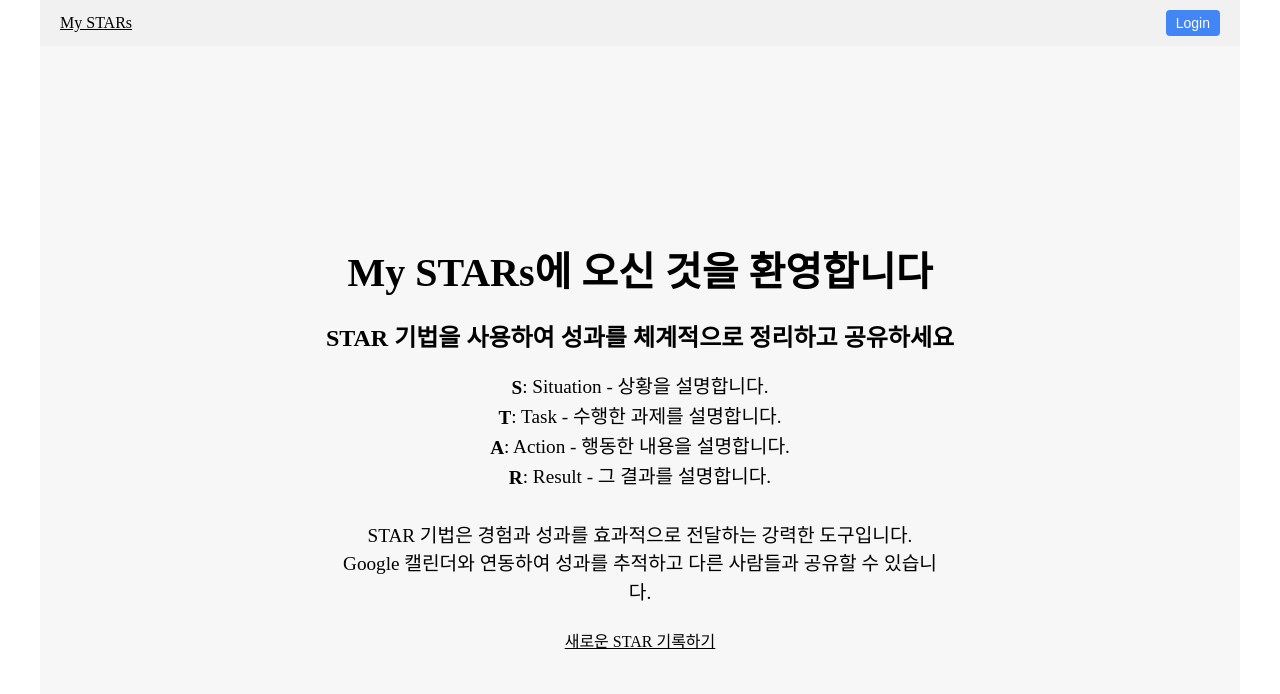
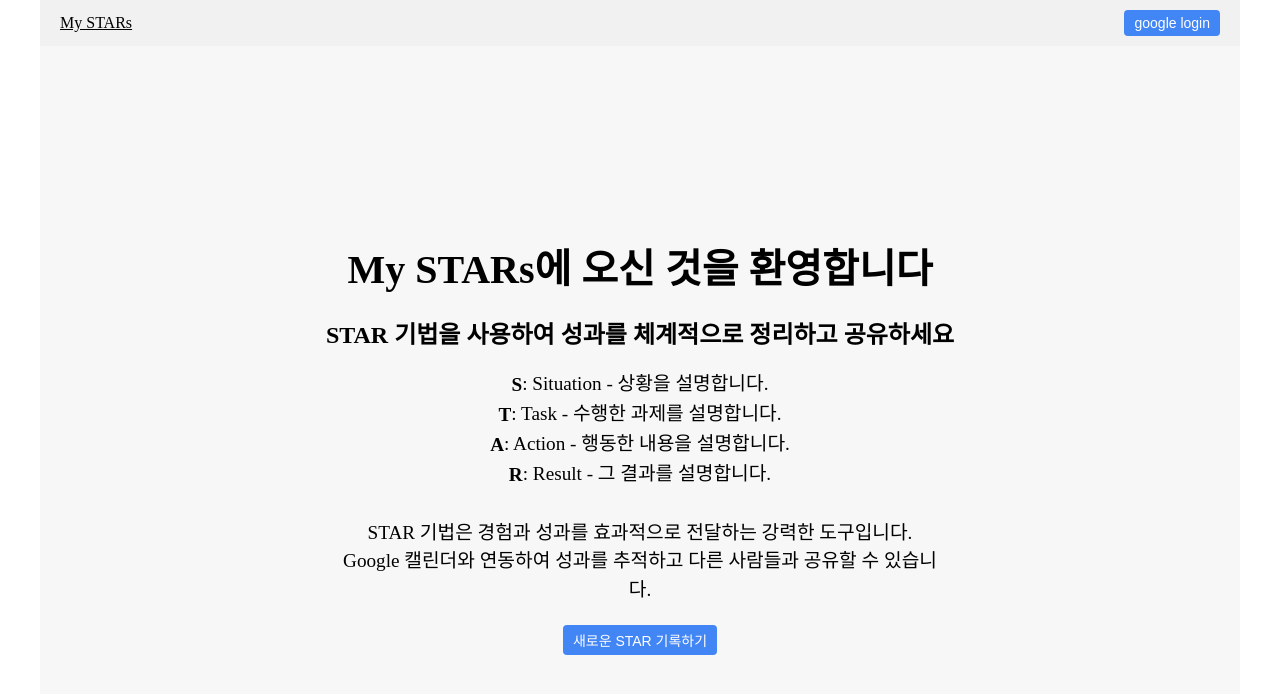
Before and after one commit to Sleepingoff/myStars, a Next.js app: page / in a window 1280 px wide. Shown: the top 694 px of the page. Built offline with nearby package versions, Linux system fonts and the light colour scheme; no server answers.

Commit message:
update google login

```diff
--- a/package.json
+++ b/package.json
@@ -12,7 +12,9 @@
   "dependencies": {
     "firebase": "^10.12.3",
     "firebase-tools": "^13.13.1",
+    "googleapis": "^140.0.1",
     "next": "latest",
+    "next-auth": "^4.24.7",
     "react": "^18.0.0",
     "react-dom": "^18.0.0",
     "react-is": "^18.3.1",
--- a/src/app/layout.tsx
+++ b/src/app/layout.tsx
@@ -2,11 +2,14 @@ import type { Metadata } from 'next';
 
 import Header from '@/components/Header';
 import Providers from '@/app/lib/Providers';
+import { SessionProvider } from 'next-auth/react';
+import { Session } from 'next-auth';
 
 export const metadata: Metadata = {
   title: 'My STARs',
   description: 'record your STARs with calander',
 };
+const CLIENT_ID = process.env.NEXT_PUBLIC_GOOGLE_CLIENT_ID;
 
 export default function RootLayout({
   children,
@@ -17,9 +20,11 @@ export default function RootLayout({
     <>
       <html lang="ko">
         <body>
-          <Header />
           <Providers>
-            <>{children}</>
+            <>
+              <Header />
+              {children}
+            </>
           </Providers>
         </body>
       </html>
--- a/src/app/lib/Providers.tsx
+++ b/src/app/lib/Providers.tsx
@@ -5,15 +5,18 @@ import { StyleSheetManagerProps, ThemeProvider } from 'styled-components';
 import React from 'react';
 import theme from '@/styles/theme';
 import GlobalStyles from '@/styles/GlobalStyle';
+import { SessionProvider } from 'next-auth/react';
 
 const Providers = ({ children }: StyleSheetManagerProps) => {
   return (
+    <SessionProvider baseUrl={process.env.NEXTAUTH_URL}>
       <StyledComponentsRegistry>
         <>
           <GlobalStyles />
           <ThemeProvider theme={theme}>{children}</ThemeProvider>
         </>
       </StyledComponentsRegistry>
+    </SessionProvider>
   );
 };
 
--- a/src/app/page.tsx
+++ b/src/app/page.tsx
@@ -1,6 +1,10 @@
 'use client';
 
+import Button from '@/components/Button';
+import { auth } from '@/firebase/firebaseConfig';
 import Link from 'next/link';
+import { useRouter } from 'next/navigation';
+import { MouseEventHandler } from 'react';
 import styled from 'styled-components';
 
 const Container = styled.div`
@@ -32,6 +36,15 @@ const Description = styled.p`
 `;
 
 const HomePage = () => {
+  const router = useRouter();
+  const handleClickNewStar: MouseEventHandler = () => {
+    const user = auth.currentUser;
+    if (!user) {
+      alert('로그인 후 이용해주세요');
+    } else {
+      router.push('/star/new');
+    }
+  };
   return (
     <Container>
       <Title>My STARs에 오신 것을 환영합니다</Title>
@@ -51,7 +64,7 @@ const HomePage = () => {
         STAR 기법은 경험과 성과를 효과적으로 전달하는 강력한 도구입니다. Google
         캘린더와 연동하여 성과를 추적하고 다른 사람들과 공유할 수 있습니다.
       </Description>
-      <Link href={'/star/new'}>새로운 STAR 기록하기</Link>
+      <Button onClick={handleClickNewStar}>새로운 STAR 기록하기</Button>
     </Container>
   );
 };
--- a/src/components/Header.tsx
+++ b/src/components/Header.tsx
@@ -9,6 +9,8 @@ import { auth } from '@/firebase/firebaseConfig';
 import Button from './Button';
 import Link from 'next/link';
 import { FirebaseError } from 'firebase/app';
+import { SessionProvider, signIn, signOut, useSession } from 'next-auth/react';
+import { DefaultSession, Session } from 'next-auth';
 
 const HeaderContainer = styled.header`
   display: flex;
@@ -28,58 +30,30 @@ const UserName = styled.span`
 `;
 
 const Header = () => {
-  const [user, setUser] = useState<User | null>(null);
-  const [loading, setLoading] = useState(false);
+  const { data: session, status } = useSession();
+
   const router = useRouter();
 
-  useEffect(() => {
-    const unsubscribe = auth.onAuthStateChanged((user) => {
-      if (user) {
-        setUser(user);
-      } else {
-        setUser(null);
-      }
-    });
-
-    return () => unsubscribe();
-  }, []);
+  console.log(session, status);
 
   const handleLogout = async () => {
-    await auth.signOut();
+    signOut();
     router.push('/');
   };
 
-  const handleLogin = async () => {
-    if (loading) return;
-
-    setLoading(true);
-    const provider = new GoogleAuthProvider();
-
-    try {
-      await signInWithPopup(auth, provider);
-    } catch (error) {
-      const firebaseError = error as FirebaseError;
-      if (firebaseError.code !== 'auth/cancelled-popup-request') {
-        console.log(firebaseError);
-      }
-    } finally {
-      setLoading(false);
-    }
-
-    if (!loading) router.push('/star/new');
-  };
   return (
     <HeaderContainer>
       <Link href="/">My STARs</Link>
-      {user ? (
+
+      {session?.user ? (
         <UserInfo>
-          <Link href={`/star/${user.uid}`}>
-            <UserName>{user.displayName}</UserName>
+          <Link href={`/star/${session.user.name}`}>
+            <UserName>{session.user.name}</UserName>
           </Link>
           <Button onClick={handleLogout}>Logout</Button>
         </UserInfo>
       ) : (
-        <Button onClick={handleLogin}>Login</Button>
+        <Button onClick={() => signIn('google')}>google login</Button>
       )}
     </HeaderContainer>
   );
```
Also changed, not shown: src/app/api/auth/[...nextauth]/route.ts (added, +34 -0 lines), tsconfig.json (+3 -12 lines), 1 other file (tests, documents, lock files or other folders). Lines whose indentation alone changed are shown as unchanged.
